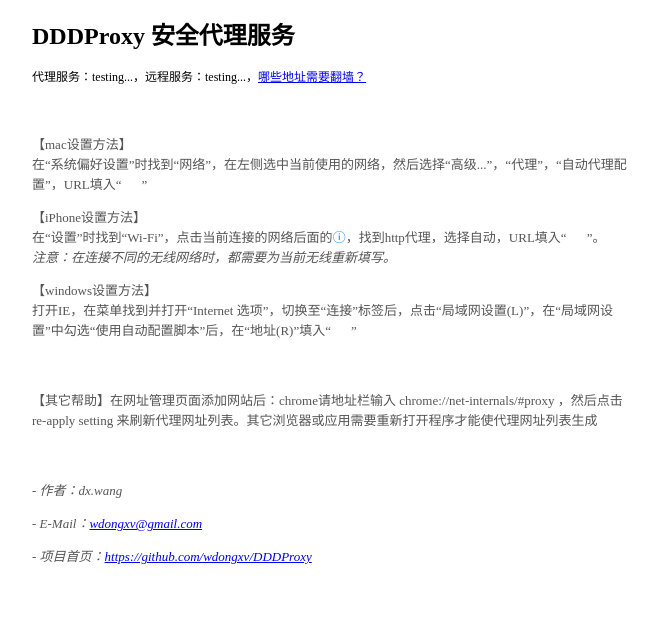
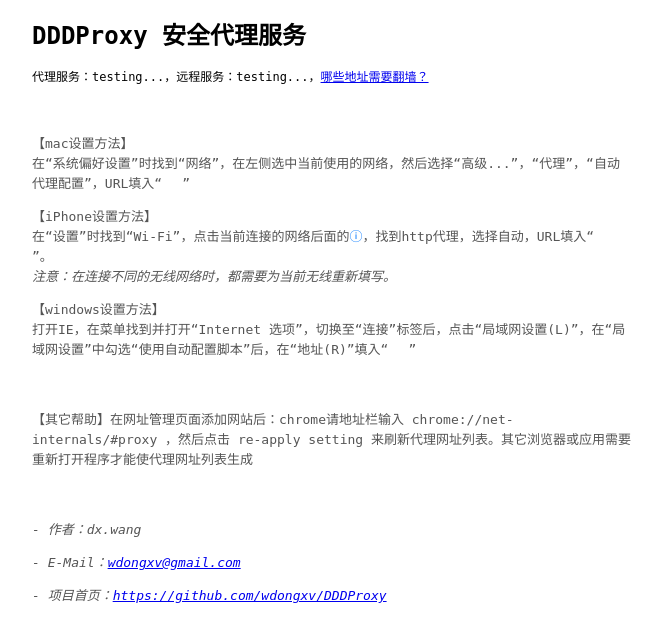
Before and after one commit to wdongxv/DDDProxy, a Python web app: template template/fq_temp.html in a window 1280 px wide. Shown: the top 642 px of the page, without its empty margins (308-969 px from the left). Run offline with Jinja, Linux system fonts and the light colour scheme; the template is opened without the code that fills it, so the values that code supplies are empty.

Commit message:
changed font-family

```diff
--- a/template/admin_temp.html
+++ b/template/admin_temp.html
@@ -6,7 +6,7 @@
 <!--
 body {
 	font-size: 12px;
-	font-family: serif;
+	font-family: monospace;
 }
 
 .line {
--- a/template/fq_temp.html
+++ b/template/fq_temp.html
@@ -6,7 +6,7 @@
 <style type="text/css">
 body {
 	font-size: 12px;
-	font-family: serif;
+	font-family: monospace;
 }
 
 .info_block {
```
